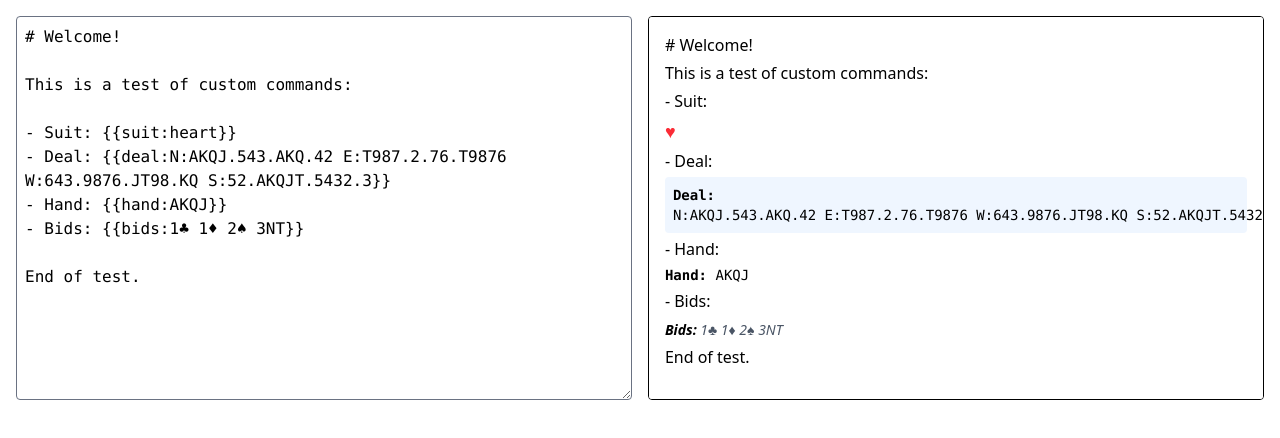
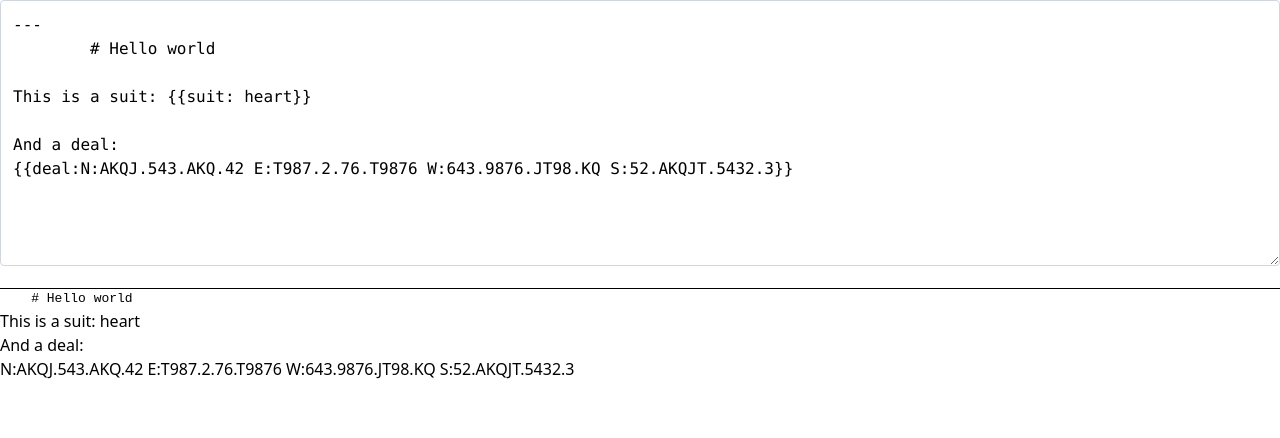
Before and after one commit to TurnerSteve/mdx-editor-trial, a SvelteKit app: page / in a window 1280 px wide. Shown: the top 438 px of the page. Built offline with nearby package versions, Linux system fonts and the light colour scheme.

Commit message:
Both {{}}  and standard markup working. Styling and symbol insertio non-functional.

```diff
--- a/package.json
+++ b/package.json
@@ -23,21 +23,23 @@
 		"@sveltejs/vite-plugin-svelte": "5.0.2",
 		"@tailwindcss/forms": "^0.5.9",
 		"@tailwindcss/typography": "^0.5.15",
-		"@tailwindcss/vite": "^4.0.0",
+		"@tailwindcss/vite": "^4.1.11",
 		"@types/markdown-it": "^14.1.2",
 		"@vitest/browser": "^3.2.3",
+		"autoprefixer": "^10.4.21",
 		"eslint": "^9.18.0",
 		"eslint-config-prettier": "^10.0.1",
 		"eslint-plugin-svelte": "^3.0.0",
 		"globals": "^16.0.0",
 		"mdsvex": "^0.12.3",
 		"playwright": "^1.53.0",
+		"postcss": "^8.5.6",
 		"prettier": "^3.4.2",
 		"prettier-plugin-svelte": "^3.3.3",
 		"prettier-plugin-tailwindcss": "^0.6.11",
 		"svelte": "5.29.0",
 		"svelte-check": "^4.0.0",
-		"tailwindcss": "^4.0.0",
+		"tailwindcss": "^4.1.11",
 		"typescript": "^5.0.0",
 		"typescript-eslint": "^8.20.0",
 		"vite": "6.2.2",
--- a/src/app.css
+++ b/src/app.css
@@ -1,3 +1,6 @@
 @import 'tailwindcss';
-@plugin '@tailwindcss/forms';
-@plugin '@tailwindcss/typography';
+
+/* Optional: custom prose overrides */
+.prose :where(pre, code) {
+  font-family: monospace;
+}
--- a/src/lib/markdown/Markdown.svelte
+++ b/src/lib/markdown/Markdown.svelte
@@ -6,12 +6,16 @@
 	let containerEl: HTMLElement;
 
 	const state = $state({
-    markdown: `# Hello world\n\nThis is a suit: {{suit:heart}}\n\nAnd a deal:\n{{deal:N:AKQJ.543.AKQ.42 E:T987.2.76.T9876 W:643.9876.JT98.KQ S:52.AKQJT.5432.3}}`,
-    renderedHtml: '',
+		markdown: `---
+		# Hello world\n\nThis is a suit: {{suit: heart}}\n\nAnd a deal:\n{{deal:N:AKQJ.543.AKQ.42 E:T987.2.76.T9876 W:643.9876.JT98.KQ S:52.AKQJT.5432.3}}`,
+		renderedHtml: ''
 	});
 
 	$effect(() => {
-    state.renderedHtml = md.render(state.markdown);
+		// console.log('Effect is running');
+		const html = md.render(state.markdown);
+		// console.log('RENDERED HTML:', html);
+		state.renderedHtml = html;
 	});
 
 	onMount(() => {
@@ -22,9 +26,9 @@
 <textarea
 	bind:value={state.markdown}
 	rows="10"
-  class="w-full p-3 font-mono border border-gray-300 rounded"
+	class="w-full rounded border border-gray-300 p-3 font-mono"
 ></textarea>
 
-<div bind:this={containerEl} class="prose max-w-none mt-4">
+<div bind:this={containerEl} class="prose mt-4 max-w-none">
 	{@html state.renderedHtml}
 </div>
--- a/src/routes/+page.svelte
+++ b/src/routes/+page.svelte
@@ -1,40 +1,5 @@
-<script lang="ts">
-	import { onMount } from 'svelte';
-	import { parseMarkdownText } from '$lib/markdown/parser';
-	import Renderer from '$lib/components/Renderer.svelte';
-	import type { ParsedBlock } from '$lib/types';
-
-	let markdown = `# Welcome!
-
-This is a test of custom commands:
-
-- Suit: {{suit:heart}}
-- Deal: {{deal:N:AKQJ.543.AKQ.42 E:T987.2.76.T9876 W:643.9876.JT98.KQ S:52.AKQJT.5432.3}}
-- Hand: {{hand:AKQJ}}
-- Bids: {{bids:1♣ 1♦ 2♠ 3NT}}
-
-End of test.
-`;
-
-	let blocks: ParsedBlock[] = [];
-
-	function updateBlocks() {
-		blocks = parseMarkdownText(markdown);
-	}
-
-	onMount(() => {
-		updateBlocks();
-	});
+<script>
+  import Markdown from '$lib/markdown/Markdown.svelte';
 </script>
 
-<div class="flex flex-col md:flex-row gap-4 p-4">
-	<textarea
-		bind:value={markdown}
-		on:input={updateBlocks}
-		class="w-full md:w-1/2 h-96 border rounded p-2 font-mono"
-	></textarea>
-
-	<div class="w-full md:w-1/2 border rounded p-4 bg-white overflow-auto">
-		<Renderer {blocks} />
-	</div>
-</div>
+<Markdown />
```
Also changed, not shown: 1 other file (tests, documents, lock files or other folders). Lines whose indentation alone changed are shown as unchanged.
